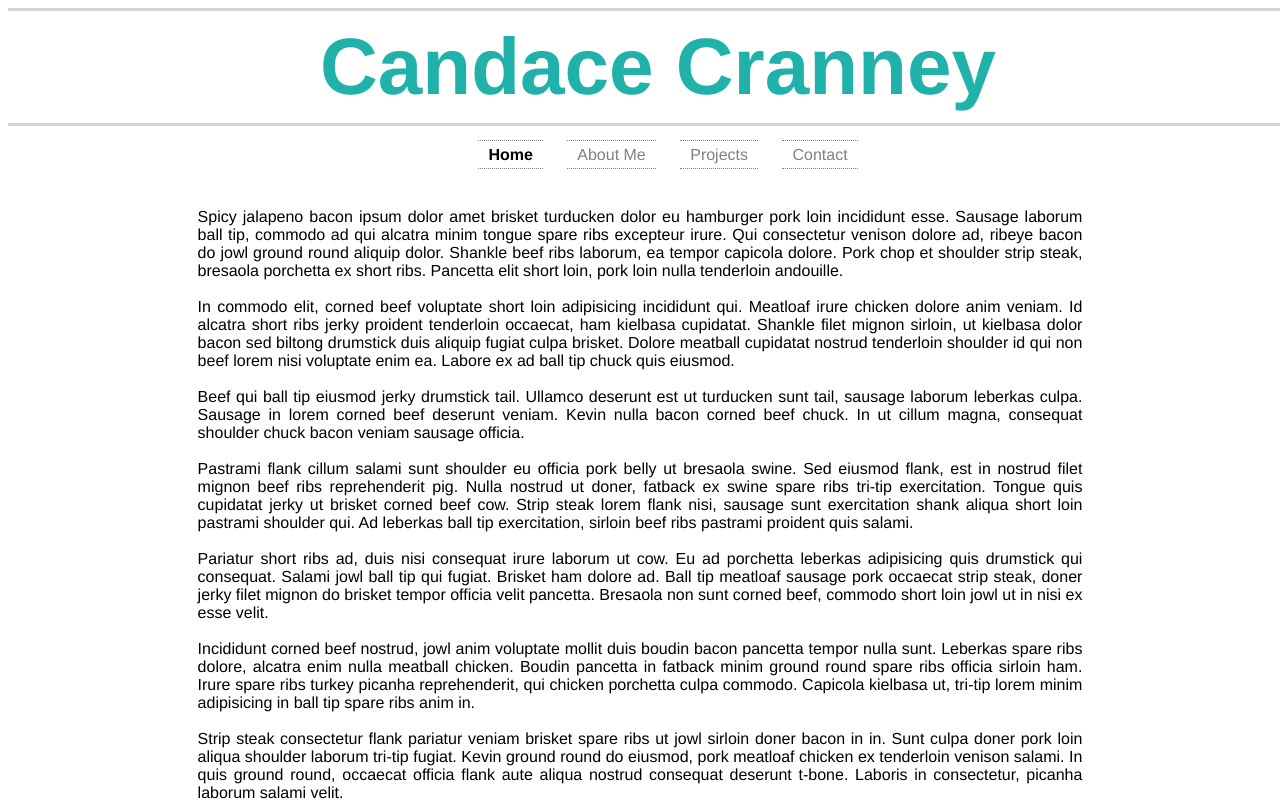
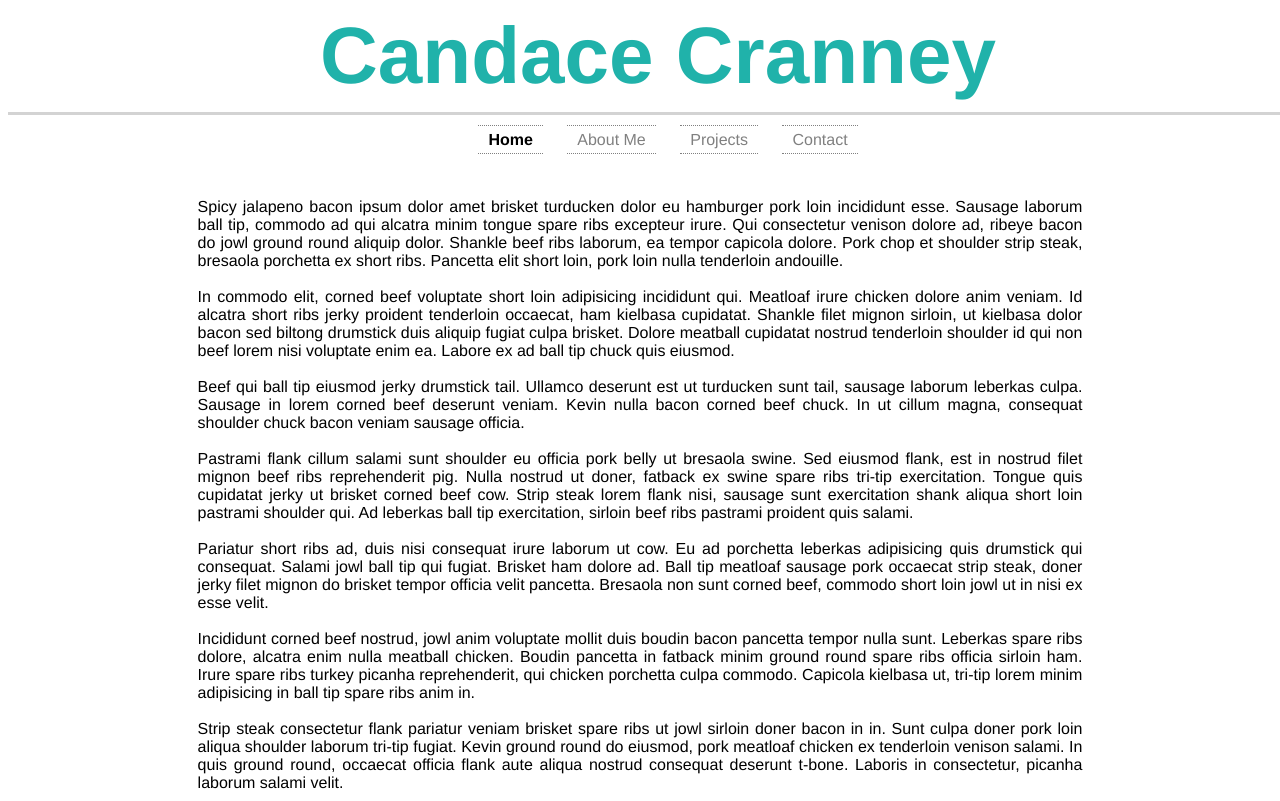
Before and after one commit to candaceslc/candaceslc.github.io, a plain HTML site: page index.html in a window 1280 px wide. Shown: the top 801 px of the page. Drawn offline with Linux system fonts and the light colour scheme.

Commit message:
Update CSS
set margin-top to 0. modified padding.

```diff
--- a/resources/css/index.css
+++ b/resources/css/index.css
@@ -8,22 +8,24 @@ h1 {
   font-size: 80px;
   color: lightseagreen;
   font-weight:bolder;
-  margin: 0 auto;
-  border-top: 3px solid lightgrey;
+  margin: 0px auto;
   border-bottom: 3px solid lightgrey;
   padding: 10px;
   width: 100%;
   background-color: white;
   position: fixed;
   z-index: 10;
+  top: 0px;
 }
 
 nav {
   position: fixed;
   z-index: 10;
-  top:130px;
+  top:115px;
   width: 100%;
   background: white;
+  white-space: nowrap;
+  margin-top: 0px;
 }
 
 nav li {
@@ -43,7 +45,7 @@ nav a {
 
 .content {
 position: relative;
-padding-top: 180px;
+padding-top: 170px;
 width: 100%;
 }
 
```
Also changed, not shown: index.html (+2 -3 lines).
